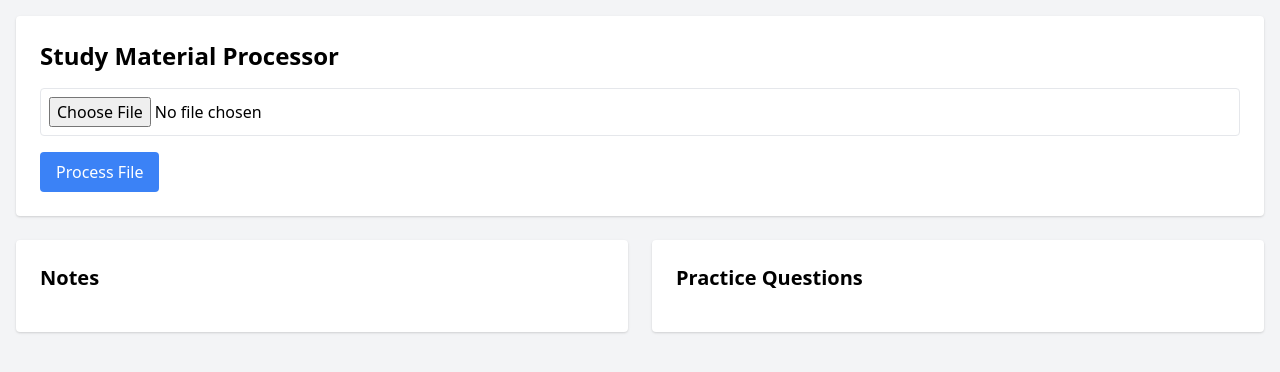
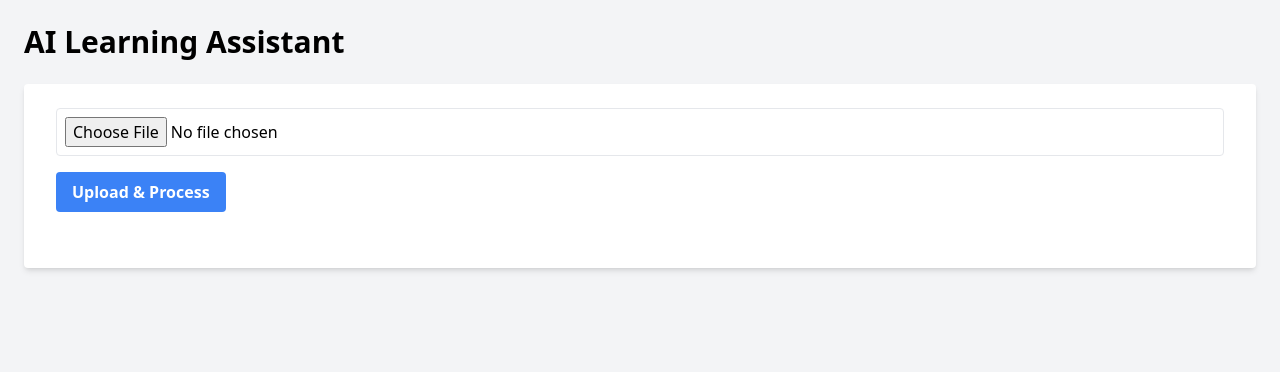
Before and after one commit to kazisalon/Slidewise, a Flask app: page / in a window 1280 px wide. Shown: the top 372 px of the page. Run offline with Flask 3, Linux system fonts and the light colour scheme; some libraries are stand-ins or nearby versions.

Commit message:
added document process and mcq generator files

```diff
--- a/templates/index.html
+++ b/templates/index.html
@@ -1,35 +1,31 @@
 <!DOCTYPE html>
-<html>
+<html lang="en">
 	<head>
-		<title>Learning Platform</title>
-		<link
-			href="https://cdn.jsdelivr.net/npm/tailwindcss@2.2.19/dist/tailwind.min.css"
-			rel="stylesheet"
-		/>
+		<meta charset="UTF-8" />
+		<title>AI Learning Assistant</title>
+		<script src="https://cdn.tailwindcss.com"></script>
 	</head>
 	<body class="bg-gray-100">
-		<div class="container mx-auto p-4">
-			<div class="bg-white rounded shadow p-6 mb-6">
-				<h1 class="text-2xl font-bold mb-4">Study Material Processor</h1>
-				<form id="uploadForm" class="space-y-4">
-					<input type="file" accept=".pdf" class="w-full p-2 border rounded" />
+		<div class="container mx-auto p-6">
+			<h1 class="text-3xl font-bold mb-6">AI Learning Assistant</h1>
+
+			<div class="bg-white shadow-md rounded px-8 pt-6 pb-8 mb-4">
+				<form id="uploadForm" class="mb-4">
+					<input
+						type="file"
+						accept=".pdf,.docx,.doc"
+						class="w-full p-2 border rounded"
+					/>
 					<button
 						type="submit"
-						class="bg-blue-500 text-white px-4 py-2 rounded"
+						class="mt-4 bg-blue-500 hover:bg-blue-700 text-white font-bold py-2 px-4 rounded"
 					>
-						Process File
+						Upload & Process
 					</button>
 				</form>
-			</div>
 
-			<div class="grid grid-cols-1 md:grid-cols-2 gap-6">
-				<div class="bg-white rounded shadow p-6">
-					<h2 class="text-xl font-bold mb-4">Notes</h2>
-					<div id="notes" class="prose"></div>
-				</div>
-				<div class="bg-white rounded shadow p-6">
-					<h2 class="text-xl font-bold mb-4">Practice Questions</h2>
-					<div id="mcqs" class="prose"></div>
+				<div id="resultsContainer" class="mt-6">
+					<!-- Results will be dynamically populated -->
 				</div>
 			</div>
 		</div>
@@ -39,7 +35,11 @@
 				.getElementById("uploadForm")
 				.addEventListener("submit", async (e) => {
 					e.preventDefault();
-					const formData = new FormData(e.target);
+					const fileInput = e.target.querySelector('input[type="file"]');
+					const file = fileInput.files[0];
+
+					const formData = new FormData();
+					formData.append("file", file);
 
 					try {
 						const response = await fetch("/upload", {
@@ -48,8 +48,31 @@
 						});
 						const data = await response.json();
 
-						document.getElementById("notes").textContent = data.notes;
-						document.getElementById("mcqs").textContent = data.mcqs;
+						const container = document.getElementById("resultsContainer");
+						container.innerHTML = `
+                    <h2 class="text-xl font-semibold mb-4">Generated Notes</h2>
+                    <p class="mb-4">${data.notes}</p>
+                    <h2 class="text-xl font-semibold mb-4">Practice MCQs</h2>
+                    ${data.mcqs
+											.map(
+												(mcq) => `
+                        <div class="mb-4 p-4 bg-gray-100 rounded">
+                            <p class="font-bold">${mcq.question}</p>
+                            ${mcq.options
+															.map(
+																(option) => `
+                                <label class="block">
+                                    <input type="radio" name="mcq" value="${option}">
+                                    ${option}
+                                </label>
+                            `
+															)
+															.join("")}
+                        </div>
+                    `
+											)
+											.join("")}
+                `;
 					} catch (error) {
 						console.error("Error:", error);
 					}
```
Also changed, not shown: services/mcq_generator.py (added, +48 -0 lines), services/__init__.py (added), services/document_processor.py (added).
